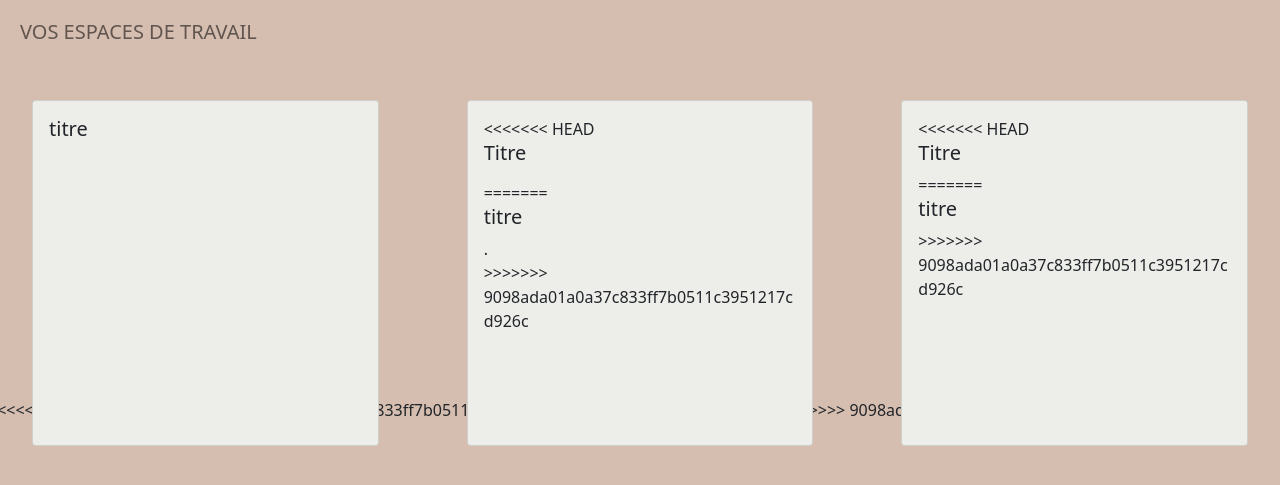
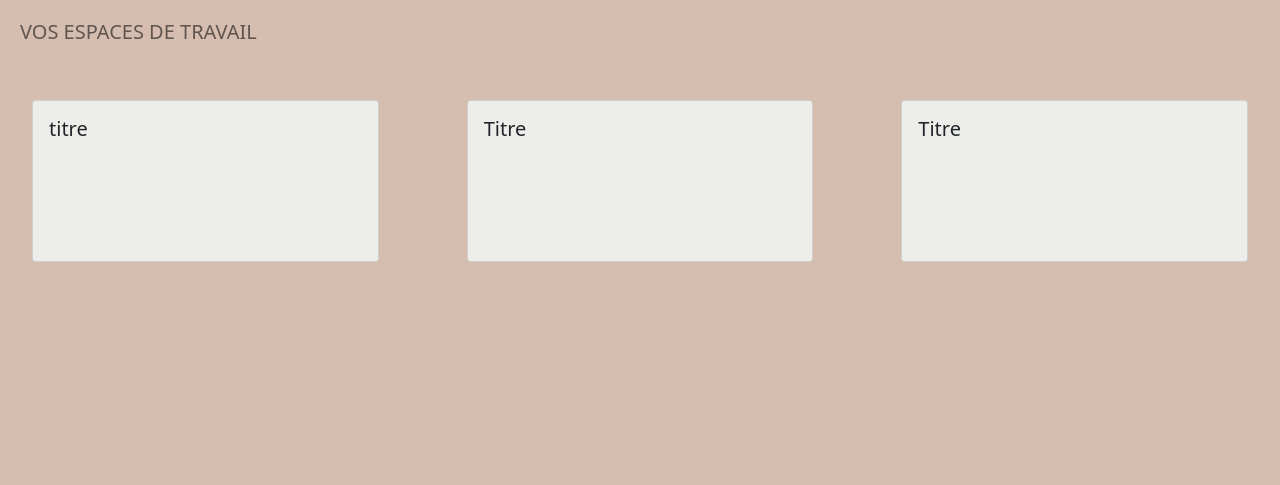
Before and after one commit to PromoAles6/Projet_Kanban, a PHP site: page /board.php in a window 1280 px wide. Shown: the part 56-541 px from the top of the page. Run offline with PHP 8.4, Linux system fonts and the light colour scheme.

Commit message:
revert commit

```diff
--- a/board.php
+++ b/board.php
@@ -102,48 +102,23 @@ $db->Connect();
   <div class="col">
     <div class="card h-100">
       <div class="card-body">
-<<<<<<< HEAD
         <h5 class="card-title">Titre</h5>
         <p class="card-text"></p>
-=======
-        <h5 class="card-title">titre</h5>
-        <p class="card-text">
-            .</p>
->>>>>>> 9098ada01a0a37c833ff7b0511c3951217cd926c
       </div>
     </div>
   </div>
   <div class="col">
     <div class="card h-100">
       <div class="card-body">
-<<<<<<< HEAD
         <h5 class="card-title">Titre</h5>
-=======
-        <h5 class="card-title">titre</h5>
->>>>>>> 9098ada01a0a37c833ff7b0511c3951217cd926c
         <p class="card-text"></p>
       </div>
     </div>
   </div>
-<<<<<<< HEAD
-=======
-    <!--------------------------fin cards-------------------->
-
-
-
-
-
-
-
-
-
-
->>>>>>> 9098ada01a0a37c833ff7b0511c3951217cd926c
 
     <!-- Optional JavaScript; choose one of the two! -->
 
     <!-- Option 1: Bootstrap Bundle with Popper -->
-<<<<<<< HEAD
     <script src="https://cdn.jsdelivr.net/npm/bootstrap@5.1.3/dist/js/bootstrap.bundle.min.js" integrity="sha384-ka7Sk0Gln4gmtz2MlQnikT1wXgYsOg+OMhuP+IlRH9sENBO0LRn5q+8nbTov4+1p" crossorigin="anonymous"></script>
 
     <!-- Option 2: Separate Popper and Bootstrap JS -->
@@ -153,16 +128,3 @@ $db->Connect();
     -->
   </body>
 </html>
-
-=======
-    <script src="https://cdn.jsdelivr.net/npm/bootstrap@5.0.2/dist/js/bootstrap.bundle.min.js" integrity="sha384-MrcW6ZMFYlzcLA8Nl+NtUVF0sA7MsXsP1UyJoMp4YLEuNSfAP+JcXn/tWtIaxVXM" crossorigin="anonymous"></script>
-
-    <!-- Option 2: Separate Popper and Bootstrap JS -->
-    <!--
-    <script src="https://cdn.jsdelivr.net/npm/@popperjs/core@2.9.2/dist/umd/popper.min.js" integrity="sha384-IQsoLXl5PILFhosVNubq5LC7Qb9DXgDA9i+tQ8Zj3iwWAwPtgFTxbJ8NT4GN1R8p" crossorigin="anonymous"></script>
-    <script src="https://cdn.jsdelivr.net/npm/bootstrap@5.0.2/dist/js/bootstrap.min.js" integrity="sha384-cVKIPhGWiC2Al4u+LWgxfKTRIcfu0JTxR+EQDz/bgldoEyl4H0zUF0QKbrJ0EcQF" crossorigin="anonymous"></script>
-    -->
-</body>
-
-</html>
->>>>>>> 9098ada01a0a37c833ff7b0511c3951217cd926c
```
